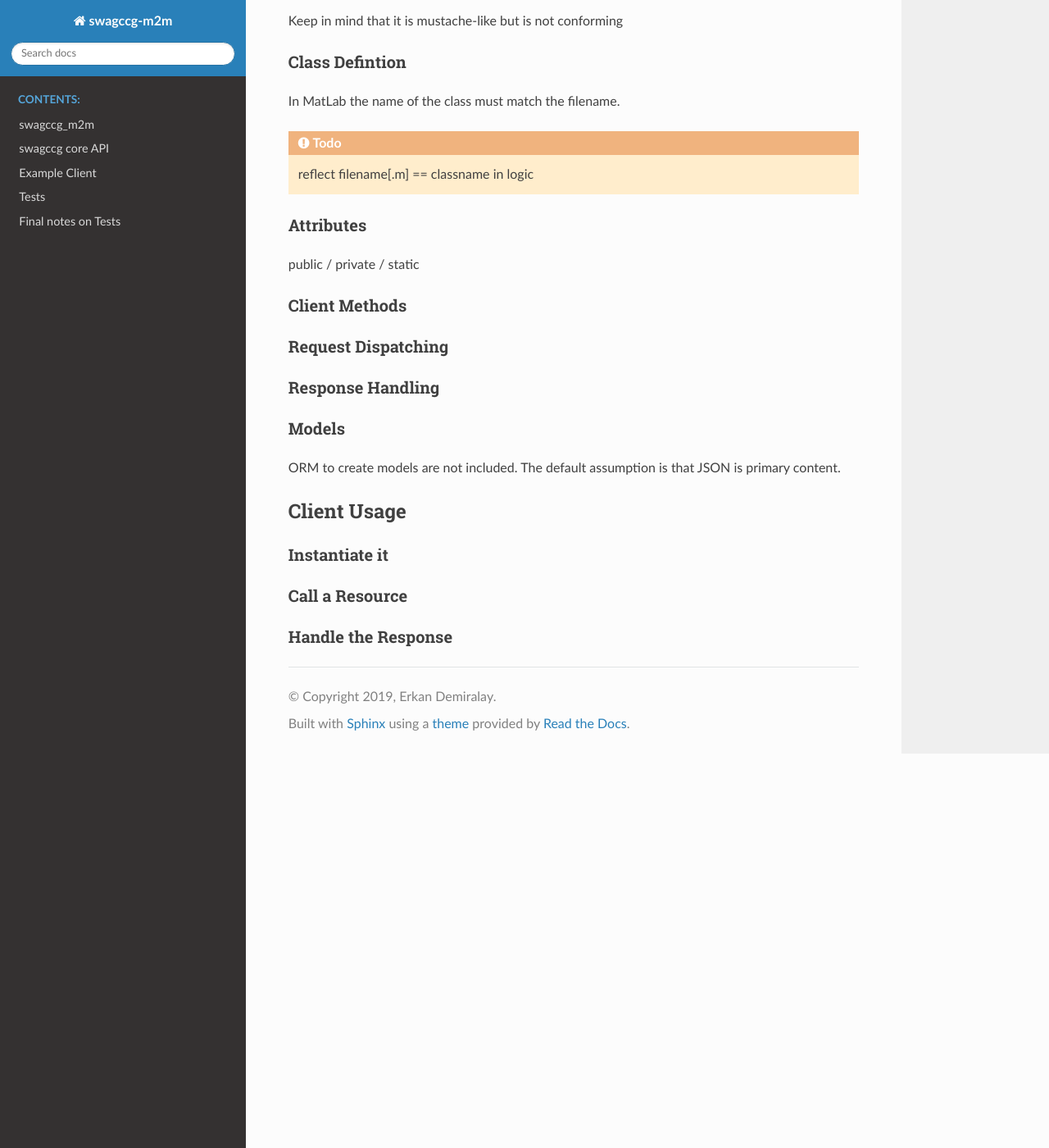
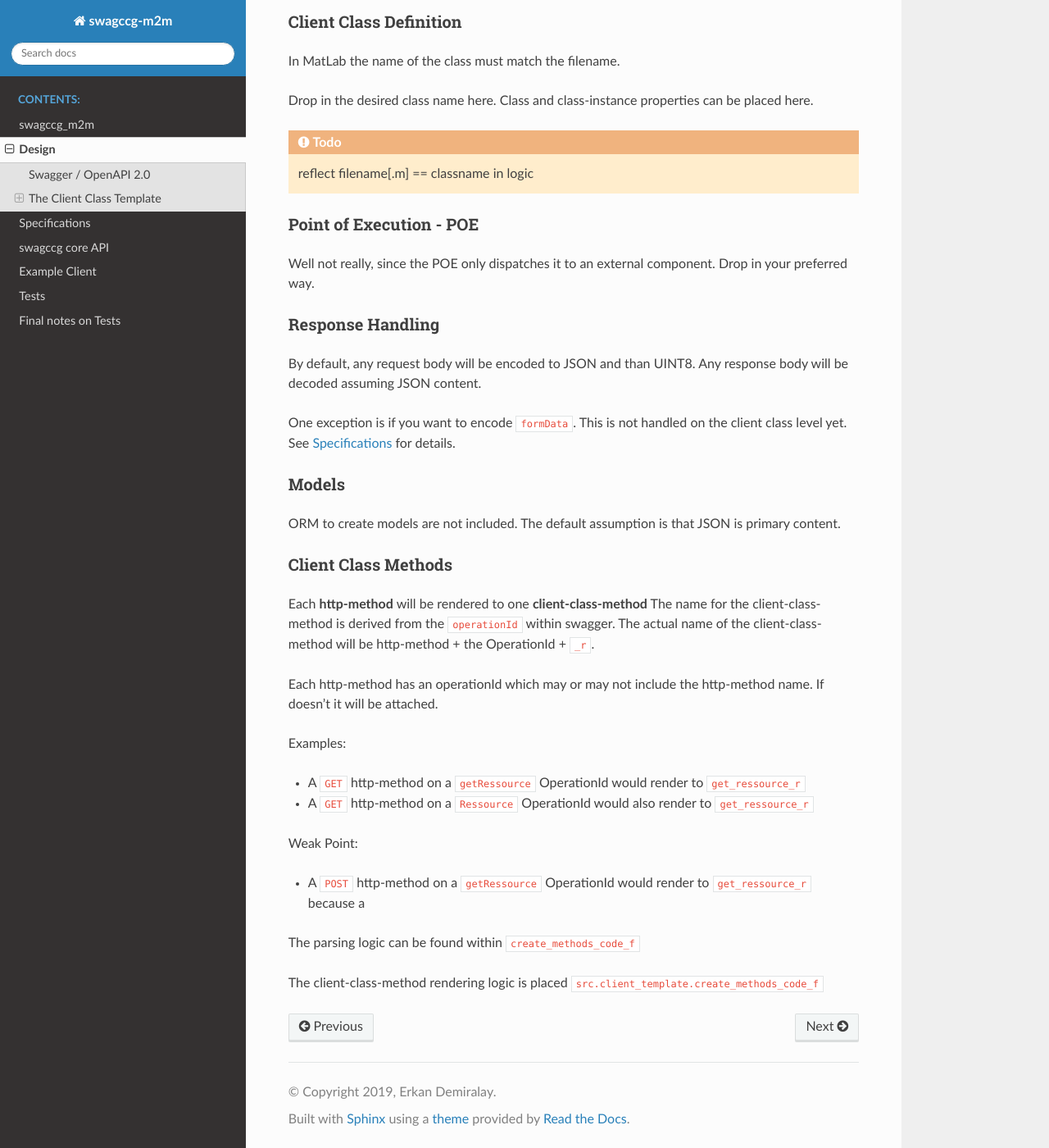
Before and after one commit to erkandem/swagccg-m2m, a Sphinx documentation site: the page built from docs/source/design.rst, in a window 1280 px wide and 1400 px high, scrolled down 887 px. Shown: the whole window at 82% size. Built offline with Sphinx 7.4.7 and the Read the Docs theme 2.0.0, drawn with Linux system fonts in a browser that asks for light colours; cross-references to code outside the pages are shown as plain code; some of the changed text lies outside the part shown.

Commit message:
cleaned docstrings added specifications

```diff
--- a/docs/source/README.rst
+++ b/docs/source/README.rst
@@ -76,7 +76,8 @@ char array (string) to such a json
 
 Below is an example.
 
-**confi.json**
+confi.json
+^^^^^^^^^^
 
 .. code:: json
 
@@ -159,7 +160,7 @@ Contact
 `github.com/erkandem/swagccg-m2m <https://github.com/erkandem/swagccg-m2m/>`__
 
 ``Documentation``:
-`erkandem/github.io/swagccg-m2m <https://erkandem.github.io/swagccg_m2m>`__
+`erkandem/github.io/swagccg-m2m <https://erkandem.github.io/swagccg-m2m>`__
 
 License
 -------
--- a/docs/source/design.rst
+++ b/docs/source/design.rst
@@ -1,13 +1,11 @@
 Design
-======
+=======
+Developers should be able to create code within the language they are using.
+The tool was originally design to cover only GET requests with
+a possibility for a  query string. The response was (and is) assumed to be
+``JSON only``. But since the outwards facing parts are located in :func:`_do_call`,
+:func:`_encode` and :func:`_decode` it's easy to add your logic.
 
-MatLab doesn't have to suck.
-Developers should be to create code within the language they are using.
-Full 100 % ``schmatlab`` + ``X`` .
-+ ``X`` should be only affecting devs on this package rather than users of the package.
-The secret sauce ``X`` which is done better by third party tools is the ``documentation``
-
-Let me walk you through.
 
 Swagger / OpenAPI 2.0
 -------------------------
@@ -37,28 +35,31 @@ You might add your own tokens and queue in your rendering logic.
 Keep in mind that it is mustache-like but is not conforming
 
 
-Class Defintion
-^^^^^^^^^^^^^^^^^
+Client Class Definition
+^^^^^^^^^^^^^^^^^^^^^^^
 In MatLab the name of the class must match the filename.
+
+Drop in the desired class name here.
+Class and class-instance properties can be placed here.
+
 
 .. todo:: reflect filename[.m] == classname in logic
 
 
-Attributes
-^^^^^^^^^^^^^
-public / private / static
 
-Client Methods
-^^^^^^^^^^^^^^
-
-
-Request Dispatching
-^^^^^^^^^^^^^^^^^^^^^
-
+Point of Execution - POE
+^^^^^^^^^^^^^^^^^^^^^^^^^^^^
+Well not really, since the POE only dispatches it to an external component.
+Drop in your preferred way.
 
 Response Handling
 ^^^^^^^^^^^^^^^^^^^^^
+By default, any request  body will be encoded to JSON and than UINT8.
+Any response body will be decoded assuming JSON content.
 
+One exception is if you want to encode ``formData``.
+This is not handled on the client class level yet.
+See :ref:`Specifications` for details.
 
 Models
 ^^^^^^^^^^^^^^
@@ -67,16 +68,32 @@ ORM to create models are not included.
 The default assumption is that JSON is primary content.
 
 
-Client Usage
------------------
 
-Instantiate it
-^^^^^^^^^^^^^^^^^^^^
+Client Class Methods
+^^^^^^^^^^^^^^^^^^^^^^^^^^^^
+Each **http-method** will be rendered to one **client-class-method**
+The name for the client-class-method  is derived from the ``operationId``
+within swagger. The actual name of the client-class-method will be
+http-method + the OperationId + ``_r``.
+
+Each http-method has an operationId which may or may not include the http-method name.
+If doesn't it will be attached.
+
+Examples:
+
+- A ``GET`` http-method on a ``getRessource`` OperationId would render to
+  ``get_ressource_r``
+
+- A ``GET`` http-method on a ``Ressource`` OperationId would also render to
+  ``get_ressource_r``
 
 
-Call a Resource
-^^^^^^^^^^^^^^^^^^^^
+Weak Point:
+
+- A ``POST`` http-method on a ``getRessource`` OperationId would render to
+  ``get_ressource_r`` because a
 
 
-Handle the Response
-^^^^^^^^^^^^^^^^^^^^
+The parsing logic can be found within :func:`create_methods_code_f`
+
+The client-class-method rendering logic is placed :func:`src.client_template.create_methods_code_f`
--- a/docs/source/index.rst
+++ b/docs/source/index.rst
@@ -11,7 +11,9 @@ Welcome to swagccg-m2m's documentation!
    :caption: Contents:
 
    README
-   core_api
+   design
+   specifications
+   api
    client_example
    tests
 
--- /dev/null
+++ b/docs/source/specifications.rst
@@ -0,0 +1,94 @@
+Specifications
+==================
+What can you expect the client code to do and what not?
+
+================ ======= ======== ======= ==========
+**http Method**  ``GET`` ``POST`` ``PUT`` ``DELETE``
+================ ======= ======== ======= ==========
+**parameter in** -       -        -       -
+query string     ✔️      ✔️       ✔️      ✔️
+header           ✔️      ✔️       ✔️      ✔️
+body             ⛔       ✔️       ✔️      ⛔
+path             ✔️      ✔️       ✔️      ✔️
+formData         ⛔       ☑️       ☑️      ☑️
+================ ======= ======== ======= ==========
+
+⛔ not specified by the RFC ✔️ supported ☑️ possible but cross your fingers
+
+
+*Summary of the supported parameters and http-methods in this tool*
+
+==== ========== ========== ========== ==========
+\    Read       Write      Modify     Delete
+==== ========== ========== ========== ==========
+SQL  ``SELECT`` ``INSERT`` ``UPDATE`` ``DELETE``
+HTTP ``GET``    ``POST``   ``PUT``    ``DELETE``
+==== ========== ========== ========== ==========
+
+*analogy between CRUD operations for SQL and RESTful Web API*
+
+
+Query Strings
+^^^^^^^^^^^^^^
+
+Assign a dictionary to the ``fields_data`` argument to set the query
+string. The key value pairs in the dictionary will be parsed to:
+
+``endpoint``\ ➕\ ``?`` ➕ ``key=value&key2=value2``
+
+
+path Parameters
+^^^^^^^^^^^^^^^^^^^^^^^^
+
+Path parameters will be dropped into the URL using a f-string. If you
+require a specific format make sure you pass that path parameter as a
+string.
+
+This is because currently the data-type of the parameter which in
+specified in swagger is not parsed .
+
+
+Request Body
+^^^^^^^^^^^^^^
+
+By default any content in the body will be encoded in JSON and the
+``Content-Type`` header will be set to ``application/json``.
+
+There is no object validation built in.
+
+
+Using formData in the Body
+^^^^^^^^^^^^^^^^^^^^^^^^^^^^
+
+If you do need to use ``formData`` you can do so by adding the following header:
+
+``Content-Type``: ``application/x-www-url-encoded``
+
+This is the same as a query string but hidden in the body.
+
+
+header
+^^^^^^^^^^^^
+
+There is no restriction on behalf of this tool on what you do with the
+header. It is possible to send a custom header fields with any client
+class method
+
+Two headers are set by default:
+
+``Content-Type`` : ``application/json``
+
+``Accept`` : ``application/json``
+
+Additionally any Authorization header will appended.
+
+``Authorization`` : ``(Bearer) SomeFancyJwtTokenForExample``
+
+References
+^^^^^^^^^^^^
+
+`CRUD <https://en.wikipedia.org/wiki/Create,_read,_update_and_delete>`__
+
+`Overview of RESTful API Description_Languages <https://en.wikipedia.org/wiki/Overview_of_RESTful_API_Description_Languages>`__
+
+`HTTP methods summary table <https://en.wikipedia.org/wiki/Hypertext_Transfer_Protocol#Summary_table>`__
```
Also changed, not shown: README.md (+1 -1 lines), docs/source/api.rst (renamed from docs/source/core_api.rst), 3 other files.
